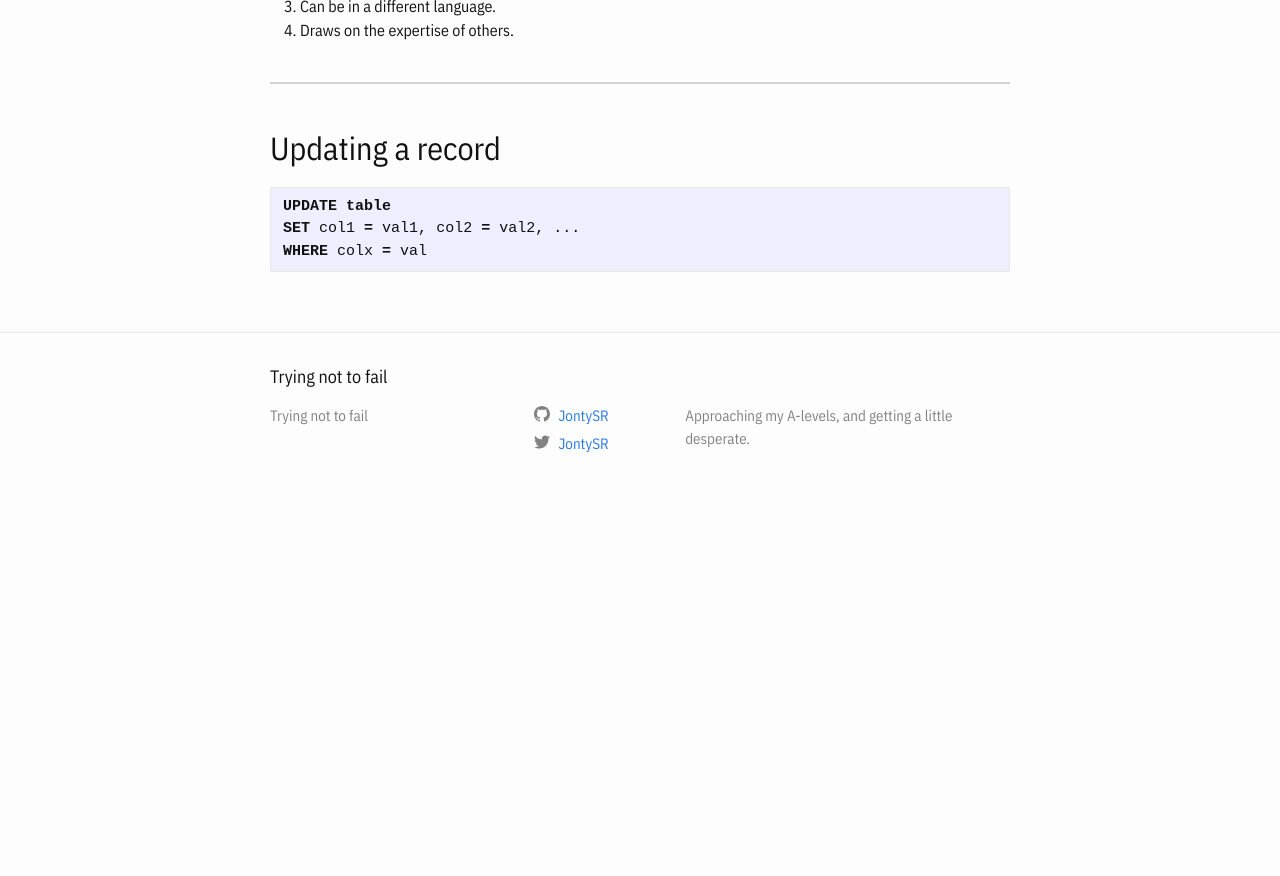
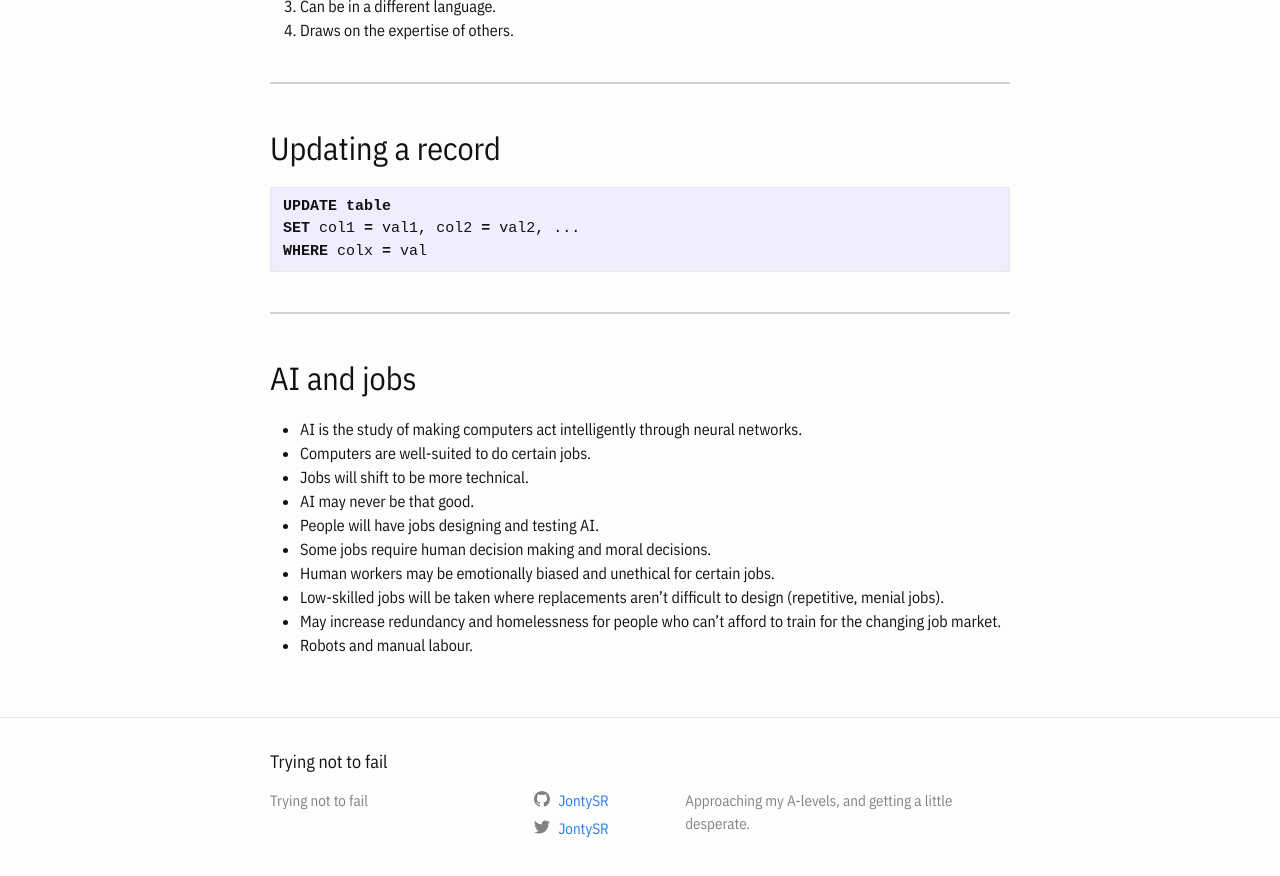
Before and after one commit to JontySR/JontySR.github.io, a Jekyll site: the page built from _posts/2018-05-06-cs-paper-1.md, in a window 1280 px wide and 900 px high, scrolled down 1653 px. Shown: the top 876 px of the window. Built offline with Jekyll 4.4.1, drawn with Linux system fonts in a browser that asks for light colours; before the commit the page ends 2168 px from its top, so only the background shows below that.

Commit message:
Updated post

````diff
--- a/_posts/2018-05-06-cs-paper-1.md
+++ b/_posts/2018-05-06-cs-paper-1.md
@@ -65,3 +65,18 @@ UPDATE table
 SET col1 = val1, col2 = val2, ...
 WHERE colx = val
 ```
+
+---
+
+## AI and jobs
+
+- AI is the study of making computers act intelligently through neural networks.
+- Computers are well-suited to do certain jobs.
+- Jobs will shift to be more technical.
+- AI may never be that good.
+- People will have jobs designing and testing AI.
+- Some jobs require human decision making and moral decisions.
+- Human workers may be emotionally biased and unethical for certain jobs.
+- Low-skilled jobs will be taken where replacements aren't difficult to design (repetitive, menial jobs).
+- May increase redundancy and homelessness for people who can't afford to train for the changing job market.
+- Robots and manual labour.
````
